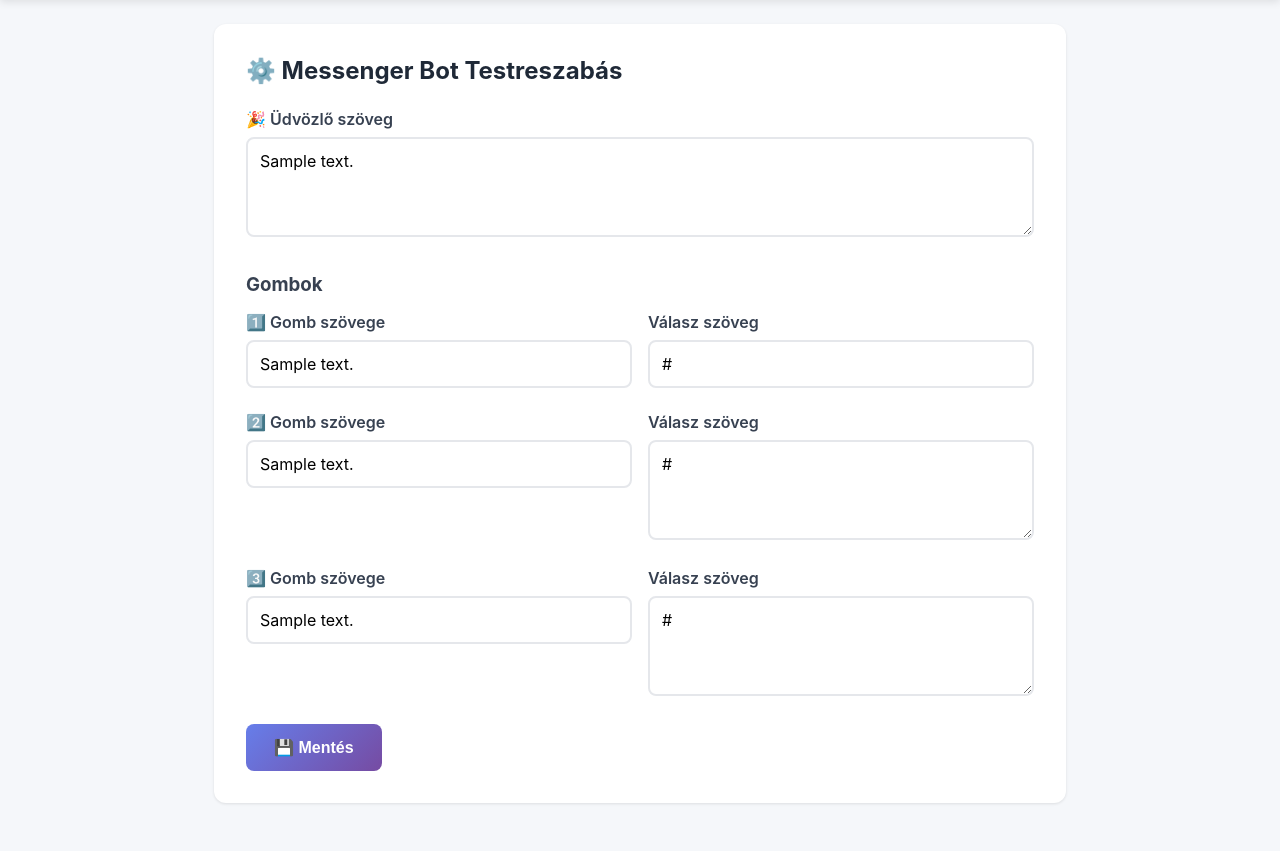
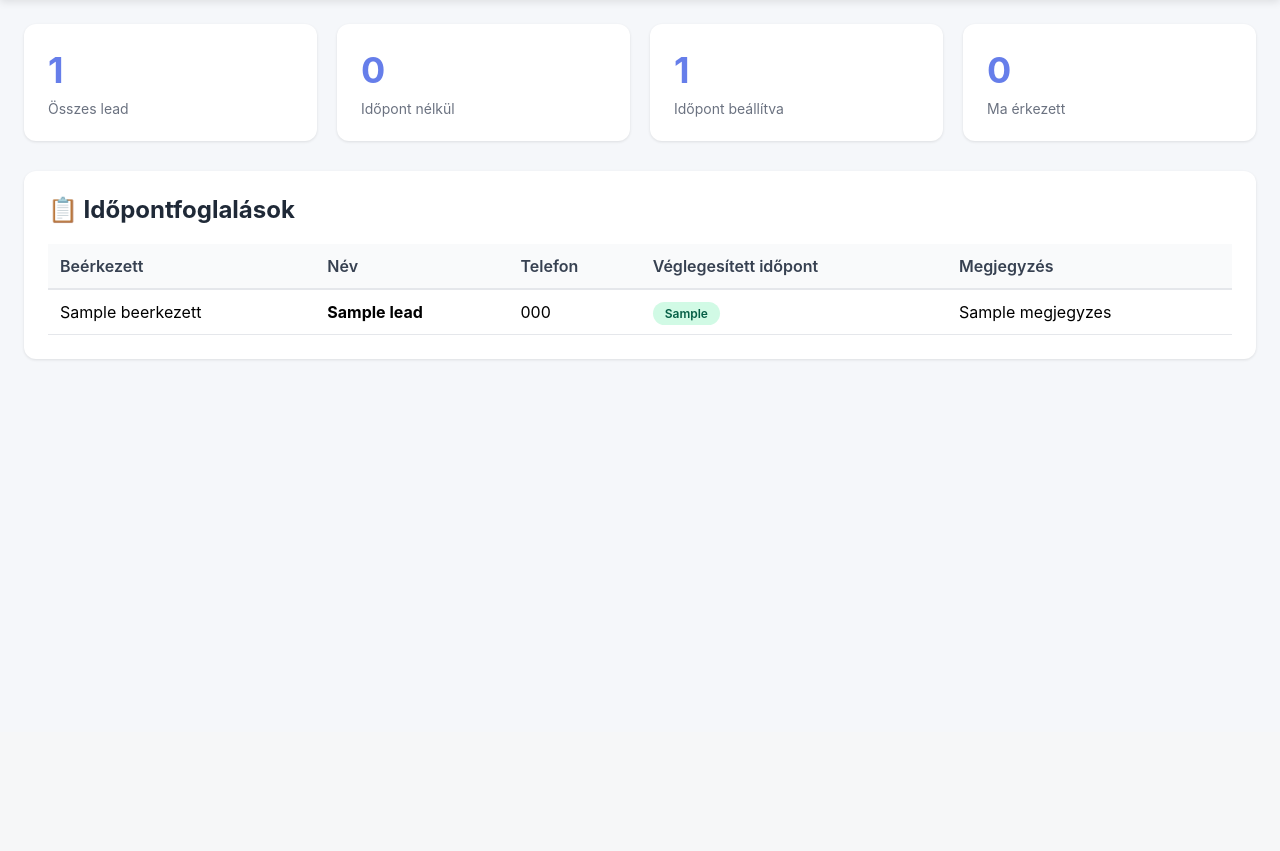
Before and after one commit to smilescaleai/fogaszat, a Flask app: template templates/dashboard.html in a window 1280 px wide. Shown: the part 68-919 px from the top of the page. After the commit the page ends 428 px from the top, so only its background shows below. Run offline with Flask 3, Linux system fonts and the light colour scheme; the template is opened without the code that fills it: most values are stand-ins (such as "Sample title", 1, 10 or a date in 2020).

Commit message:
Update dashboard.html

```diff
--- a/templates/dashboard.html
+++ b/templates/dashboard.html
@@ -3,7 +3,8 @@
 <head>
     <meta charset="UTF-8">
     <meta name="viewport" content="width=device-width, initial-scale=1.0">
-    <title>🦷 Bot Testreszabás - {{ page_info.company_name }}</title>
+    <title>🦷 {{ page_info.company_name }} - Dashboard</title>
+    <meta http-equiv="refresh" content="5">
     <style>
         * { margin: 0; padding: 0; box-sizing: border-box; }
         body { font-family: -apple-system, BlinkMacSystemFont, 'Segoe UI', Roboto, sans-serif; background: #f5f7fa; }
@@ -12,20 +13,29 @@
         .navbar-menu { display: flex; gap: 20px; align-items: center; }
         .navbar-menu a { color: white; text-decoration: none; padding: 8px 16px; border-radius: 6px; transition: background 0.3s; }
         .navbar-menu a:hover { background: rgba(255,255,255,0.2); }
-        .container { max-width: 900px; margin: 0 auto; padding: 24px; }
-        .card { background: white; border-radius: 12px; padding: 32px; box-shadow: 0 1px 3px rgba(0,0,0,0.1); margin-bottom: 24px; }
-        .card h2 { margin-bottom: 24px; color: #1f2937; }
-        .form-group { margin-bottom: 24px; }
-        label { display: block; margin-bottom: 8px; color: #374151; font-weight: 600; }
-        input, textarea { width: 100%; padding: 12px; border: 2px solid #e5e7eb; border-radius: 8px; font-size: 16px; font-family: inherit; }
-        input:focus, textarea:focus { outline: none; border-color: #667eea; }
-        textarea { min-height: 100px; resize: vertical; }
-        .btn { padding: 14px 28px; background: linear-gradient(135deg, #667eea 0%, #764ba2 100%); color: white; border: none; border-radius: 8px; font-size: 16px; font-weight: 600; cursor: pointer; transition: transform 0.2s; }
+        .container { max-width: 1400px; margin: 0 auto; padding: 24px; }
+        .stats { display: grid; grid-template-columns: repeat(auto-fit, minmax(250px, 1fr)); gap: 20px; margin-bottom: 30px; }
+        .stat-card { background: white; padding: 24px; border-radius: 12px; box-shadow: 0 1px 3px rgba(0,0,0,0.1); }
+        .stat-card .number { font-size: 36px; font-weight: 700; color: #667eea; margin-bottom: 8px; }
+        .stat-card .label { color: #6b7280; font-size: 14px; }
+        .card { background: white; border-radius: 12px; padding: 24px; box-shadow: 0 1px 3px rgba(0,0,0,0.1); }
+        .card h2 { margin-bottom: 20px; color: #1f2937; }
+        table { width: 100%; border-collapse: collapse; }
+        th { background: #f9fafb; padding: 12px; text-align: left; font-weight: 600; color: #374151; border-bottom: 2px solid #e5e7eb; }
+        td { padding: 12px; border-bottom: 1px solid #e5e7eb; }
+        tr:hover { background: #f9fafb; }
+        .badge { padding: 4px 12px; border-radius: 12px; font-size: 12px; font-weight: 600; }
+        .badge-success { background: #d1fae5; color: #065f46; }
+        .badge-warning { background: #fef3c7; color: #92400e; }
+        .modal { display: none; position: fixed; z-index: 1000; left: 0; top: 0; width: 100%; height: 100%; background: rgba(0,0,0,0.5); }
+        .modal-content { background: white; margin: 10% auto; padding: 32px; border-radius: 12px; width: 90%; max-width: 500px; box-shadow: 0 4px 20px rgba(0,0,0,0.3); }
+        .close { color: #9ca3af; float: right; font-size: 28px; font-weight: bold; cursor: pointer; }
+        .close:hover { color: #374151; }
+        .form-group { margin-bottom: 20px; }
+        .form-group label { display: block; margin-bottom: 8px; color: #374151; font-weight: 600; }
+        .form-group input { width: 100%; padding: 12px; border: 2px solid #e5e7eb; border-radius: 8px; font-size: 16px; }
+        .btn { padding: 14px 28px; background: linear-gradient(135deg, #667eea 0%, #764ba2 100%); color: white; border: none; border-radius: 8px; font-size: 16px; font-weight: 600; cursor: pointer; }
         .btn:hover { transform: translateY(-2px); }
-        .info-box { background: #eff6ff; border-left: 4px solid #3b82f6; padding: 16px; border-radius: 4px; margin-bottom: 24px; color: #1e40af; }
-        .success-box { background: #d1fae5; border-left: 4px solid #10b981; padding: 16px; border-radius: 4px; margin-bottom: 24px; color: #065f46; }
-        .button-group { display: grid; grid-template-columns: 1fr 1fr; gap: 16px; }
-        .warning-box { background: #fef3c7; border-left: 4px solid #f59e0b; padding: 16px; border-radius: 4px; margin-top: 24px; color: #92400e; }
     </style>
 </head>
 <body>
@@ -42,59 +52,131 @@
     </nav>
 
     <div class="container">
-        <div class="card">
-            <h2>⚙️ Messenger Bot Testreszabás</h2>
-
-            {% if success %}
-            <div class="success-box">
-                <strong>✅ Siker!</strong> A bot beállítások mentve. A változások 1-2 percen belül érvénybe lépnek.
+        <div class="stats">
+            <div class="stat-card">
+                <div class="number">{{ leads|length }}</div>
+                <div class="label">Összes lead</div>
             </div>
-            {% endif %}
-
-            <form method="POST">
-                <div class="form-group">
-                    <label>🎉 Üdvözlő szöveg</label>
-                    <textarea name="welcome_text" required>{{ page_info.welcome_text }}</textarea>
+            <div class="stat-card">
+                <div class="number">{{ leads|selectattr('veglegesitett_idopont', 'equalto', '')|list|length }}</div>
+                <div class="label">Időpont nélkül</div>
             </div>
-
-                <h3 style="margin: 32px 0 16px 0; color: #374151;">Gombok</h3>
-
-                <div class="button-group">
-                    <div class="form-group">
-                        <label>1️⃣ Gomb szövege</label>
-                        <input type="text" name="button1_text" value="{{ page_info.button1_text }}">
+            <div class="stat-card">
+                <div class="number">{{ leads|rejectattr('veglegesitett_idopont', 'equalto', '')|list|length }}</div>
+                <div class="label">Időpont beállítva</div>
             </div>
-                    <div class="form-group">
-                        <label>Válasz szöveg</label>
-                        <input type="text" name="button1_link" value="{{ page_info.button1_link }}">
+            <div class="stat-card">
+                <div class="number">{{ leads|selectattr('beerkezett', 'string')|list|length }}</div>
+                <div class="label">Ma érkezett</div>
             </div>
         </div>
 
-                <div class="button-group">
-                    <div class="form-group">
-                        <label>2️⃣ Gomb szövege</label>
-                        <input type="text" name="button2_text" value="{{ page_info.button2_text }}">
-                    </div>
-                    <div class="form-group">
-                        <label>Válasz szöveg</label>
-                        <textarea name="button2_link">{{ page_info.button2_link }}</textarea>
+        <div class="card">
+            <h2>📋 Időpontfoglalások</h2>
+            {% if leads %}
+            <table>
+                <thead>
+                    <tr>
+                        <th>Beérkezett</th>
+                        <th>Név</th>
+                        <th>Telefon</th>
+                        <th>Véglegesített időpont</th>
+                        <th>Megjegyzés</th>
+                    </tr>
+                </thead>
+                <tbody>
+                    {% for lead in leads|reverse %}
+                    <tr onclick="openModal('{{ lead.lead_id }}', '{{ lead.name }}', '{{ lead.veglegesitett_idopont }}')" style="cursor: pointer;">
+                        <td>{{ lead['beerkezett '] or lead.beerkezett or '' }}</td>
+                        <td><strong>{{ lead.name }}</strong></td>
+                        <td>{{ lead.phone }}</td>
+                        <td>
+                            {% if lead.veglegesitett_idopont %}
+                            <span class="badge badge-success">{{ lead.veglegesitett_idopont }}</span>
+                            {% else %}
+                            <span class="badge badge-warning">Nincs időpont</span>
+                            {% endif %}
+                        </td>
+                        <td>{{ lead.megjegyzes }}</td>
+                    </tr>
+                    {% endfor %}
+                </tbody>
+            </table>
+            {% else %}
+            <p style="text-align: center; padding: 40px; color: #9ca3af;">Még nincs időpontfoglalás</p>
+            {% endif %}
         </div>
     </div>
 
-                <div class="button-group">
+    <!-- Modal -->
+    <div id="modal" class="modal">
+        <div class="modal-content">
+            <span class="close" onclick="closeModal()">&times;</span>
+            <h2>📅 Időpont beállítása</h2>
+            <p><strong id="modal-name"></strong></p>
+            <form id="update-form" onsubmit="updateLead(event)">
+                <input type="hidden" id="lead-id" name="lead_id">
                 <div class="form-group">
-                        <label>3️⃣ Gomb szövege</label>
-                        <input type="text" name="button3_text" value="{{ page_info.button3_text }}">
+                    <label>Véglegesített időpont:</label>
+                    <input type="datetime-local" id="idopont" name="idopont" required>
                 </div>
-                    <div class="form-group">
-                        <label>Válasz szöveg</label>
-                        <textarea name="button3_link">{{ page_info.button3_link }}</textarea>
-                    </div>
-                </div>
-
                 <button type="submit" class="btn">💾 Mentés</button>
             </form>
         </div>
     </div>
+
+    <script>
+        function openModal(leadId, name, currentIdopont) {
+            document.getElementById('modal').style.display = 'block';
+            document.getElementById('lead-id').value = leadId;
+            document.getElementById('modal-name').textContent = name;
+
+            if (currentIdopont) {
+                // Convert "2026.02.13 18:30" to "2026-02-13T18:30"
+                const parts = currentIdopont.split(' ');
+                if (parts.length === 2) {
+                    const date = parts[0].replace(/\./g, '-');
+                    document.getElementById('idopont').value = date + 'T' + parts[1];
+                }
+            }
+        }
+
+        function closeModal() {
+            document.getElementById('modal').style.display = 'none';
+        }
+
+        function updateLead(event) {
+            event.preventDefault();
+
+            const formData = new FormData(event.target);
+            const idopont = formData.get('idopont');
+
+            // Convert "2026-02-13T18:30" to "2026.02.13 18:30"
+            const formatted = idopont.replace('T', ' ').replace(/-/g, '.');
+            formData.set('idopont', formatted);
+
+            fetch('/update-lead', {
+                method: 'POST',
+                body: formData
+            })
+            .then(res => res.json())
+            .then(data => {
+                if (data.success) {
+                    closeModal();
+                    location.reload();
+                } else {
+                    alert('Hiba: ' + data.error);
+                }
+            })
+            .catch(err => alert('Hiba: ' + err));
+        }
+
+        window.onclick = function(event) {
+            const modal = document.getElementById('modal');
+            if (event.target == modal) {
+                closeModal();
+            }
+        }
+    </script>
 </body>
 </html>
```
Lines whose indentation alone changed are shown as unchanged.
